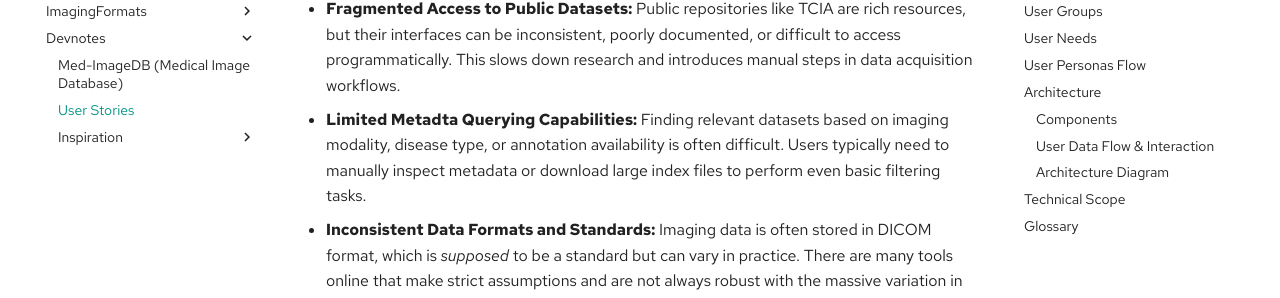
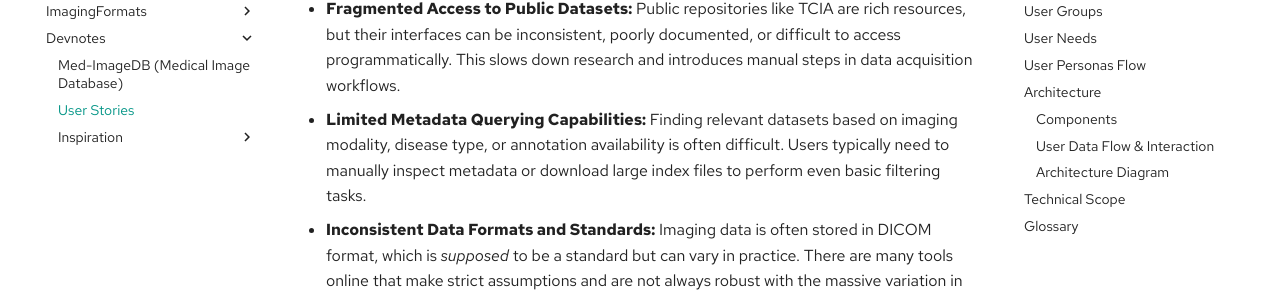
Before and after one commit to bhklab/med-imagenet, an MkDocs documentation site: the page built from docs/devnotes/UserStoriesAndArchitecture.md, in a window 1280 px wide and 900 px high, scrolled down 352 px. Shown: the part 151-449 px from the top of the window. Built offline with MkDocs 1.6.1 and Material for MkDocs 9.7.7, drawn with Linux system fonts in a browser that asks for light colours; comment, search, counter and statistics services are not loaded.

Commit message:
fix: typo

```diff
--- a/docs/devnotes/UserStoriesAndArchitecture.md
+++ b/docs/devnotes/UserStoriesAndArchitecture.md
@@ -18,7 +18,7 @@ pain points illustrate the key barriers that Med-ImageNet aims to address:
   difficult to access programmatically. This slows down research and introduces
   manual steps in data acquisition workflows.
 
-- **Limited Metadta Querying Capabilities:** Finding relevant datasets based on
+- **Limited Metadata Querying Capabilities:** Finding relevant datasets based on
   imaging modality, disease type, or annotation availability is often difficult.
   Users typically need to manually inspect metadata or download large index files
   to perform even basic filtering tasks.
```
